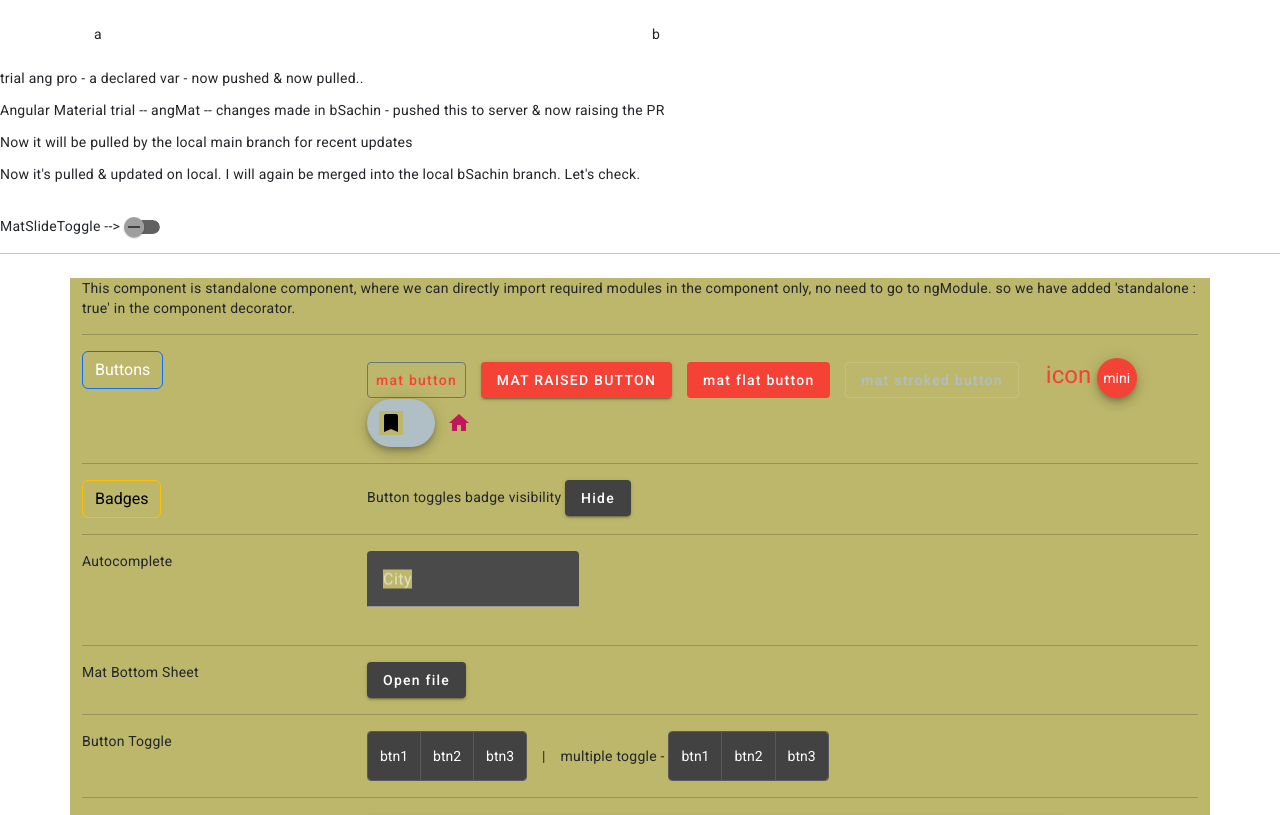
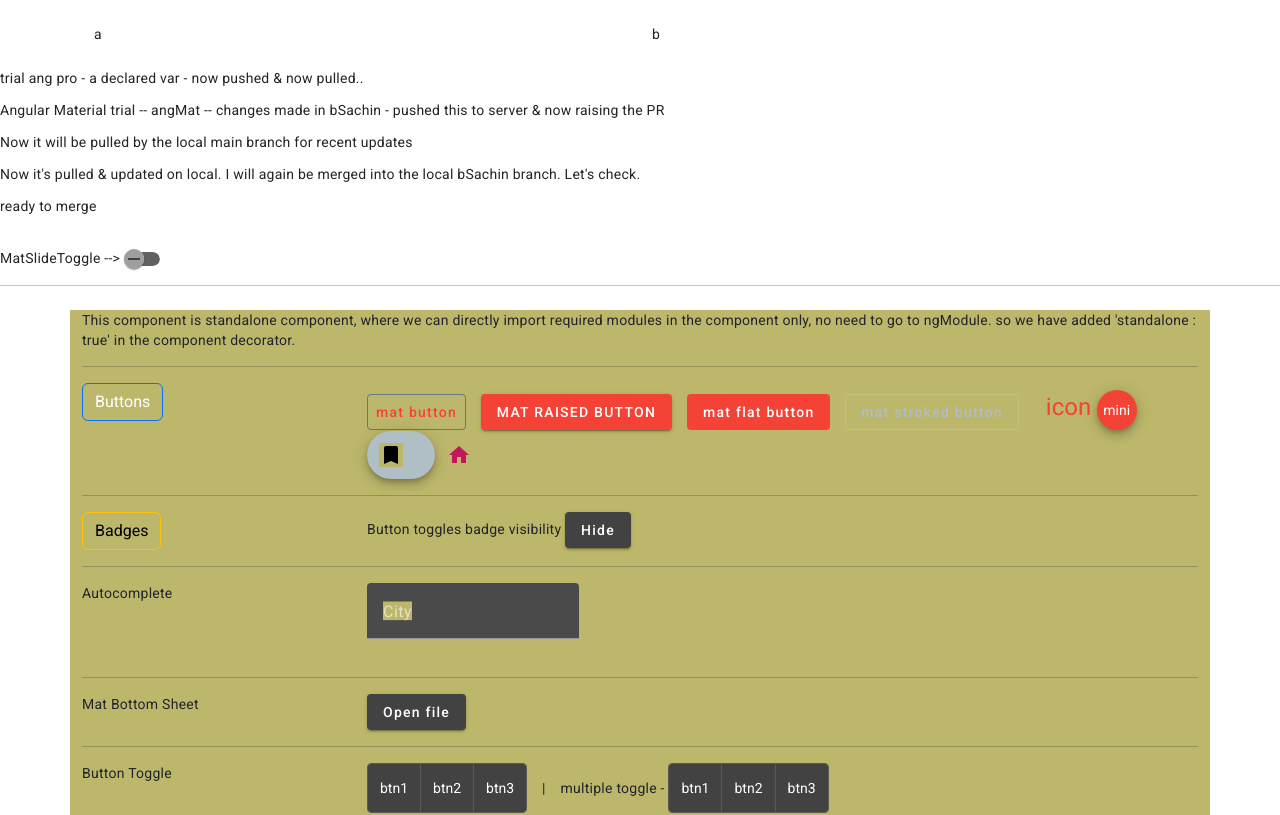
Before and after one commit to Sachinoswal73/trialAng, an Angular app: page / in a window 1280 px wide. Shown: the top 815 px of the page. Built offline with nearby package versions, Linux system fonts and the light colour scheme.

Commit message:
readyToMerge

```diff
--- a/src/app/app.component.html
+++ b/src/app/app.component.html
@@ -14,6 +14,8 @@
 
 <p>Now it's pulled & updated on local. I will again be merged into the local bSachin branch. Let's check.</p>
 
+<p>ready to merge</p>
+
 <br>
 
 MatSlideToggle -->
```
